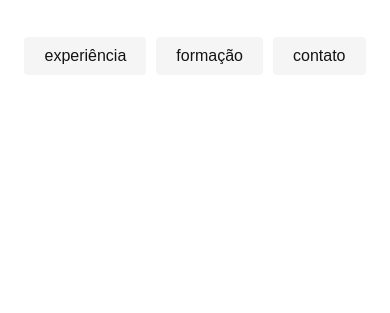
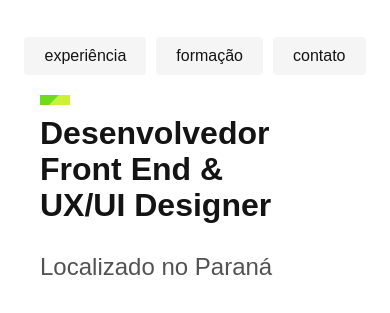
Before and after one commit to FelipeUTFPR/FelipeUTFPR.github.io, a plain HTML site: page index.html in a window 390 px wide. Shown: the part 61-374 px from the top of the page. Drawn offline with Linux system fonts and the light colour scheme.

Commit message:
Introdução

```diff
--- a/css/global.css
+++ b/css/global.css
@@ -16,3 +16,8 @@ ul{
   padding: 0px;
   list-style: none;
 }
+
+img{
+  max-width: 100%;
+  display: block;
+}
--- /dev/null
+++ b/css/introducao.css
@@ -0,0 +1,66 @@
+.introducao{
+  display: grid;
+  grid-template-columns: 1fr 2fr;
+  max-width: 1200px;
+  margin: 0 auto;
+  padding: 20px 40px;
+  align-items: center;
+  gap: 100px;
+}
+
+.introducao h1{
+  font-size: 4.5rem;
+  margin-bottom: 30px;
+  line-height: 1.125;
+  margin-bottom: 30px;
+  position: relative;
+}
+
+p{
+  font-size: 24px;
+  color: #525252;
+}
+
+.introducao h1::before{
+  content: "";
+  display: block;
+  width: 130px;
+  height: 130px;
+  background: url("/img/detalhe.svg") no-repeat center;
+  position: absolute;
+  z-index: -1;
+  left: -40px;
+  top: -20px;
+}
+
+@media (max-width:1000px){
+  .introducao h1{
+    font-size: 3rem;
+  }
+}
+
+
+@media (max-width:800px){
+  .introducao{
+    grid-template-columns: 1fr 1fr;
+    gap: 40px;
+  }
+  .introducao h1{
+    font-size: 2rem;
+  }
+
+  .introducao h1::before{
+    width: 30px;
+    height: 10px;
+    left:0px;
+  }
+}
+
+@media (max-width:400px){
+  .introducao img{
+    display: none;
+  }
+  .introducao{
+    grid-template-columns: 1fr;
+  }
+}
--- a/css/style.css
+++ b/css/style.css
@@ -1,2 +1,3 @@
 @import "./header.css";
 @import "./global.css";
+@import "./introducao.css"
--- a/index.html
+++ b/index.html
@@ -19,6 +19,17 @@
       </ul>
     </nav>
   </header>
+  <main class="introducao">
+    <img src="./img/perfil.jpg" alt="foto">
+    <div>
+      <h1>Desenvolvedor <br>
+        Front End & <br>
+        UX/UI Designer</h1>
+        <p>Localizado no Paraná</p>
+    </div>
+
+  </main>
+
 </body>
 
 </html>
```
